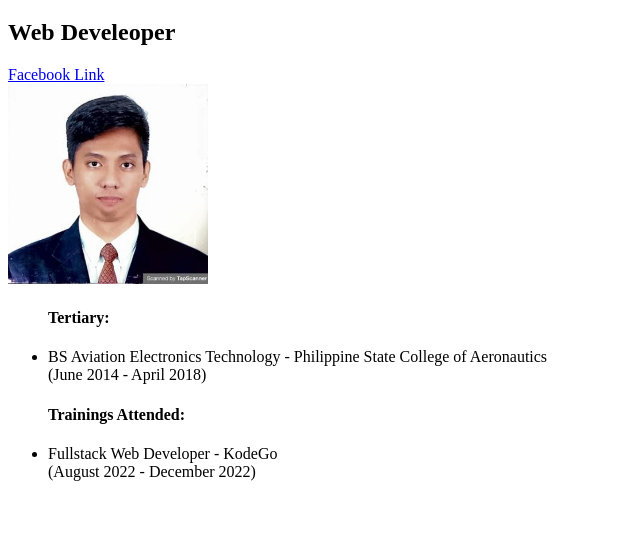
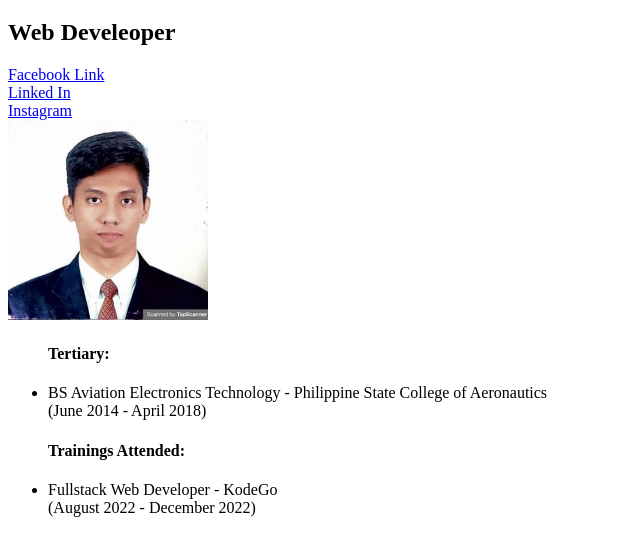
Before and after one commit to ka-roger/html-css, a plain HTML site: page exercise1.html in a window 1280 px wide. Shown: the part 61-616 px from the top of the page, without its empty margins (0-640 px from the left). Drawn offline with Linux system fonts and the light colour scheme; files whose address does not match are found by name.

Commit message:
Added link for Instagram & LinkedIn

```diff
--- a/exercise1.html
+++ b/exercise1.html
@@ -10,6 +10,9 @@
         <h2>Web Develeoper</h2>
 
         <a href="https://www.facebook.com/profile.php?id=100015735009077" target="_blank">Facebook Link</a> <br>
+        <a href="https://www.linkedin.com/in/rg-briones-14b01a241/">Linked In</a> <br>
+        <a href="https://www.instagram.com/ka_r0ger/">Instagram</a> <br>
+
         <img src="D:\Desktop\KODEGO\Assignment\image\1x1.png" height="200" width="200"> </img>
     <ul>
 <h4>Tertiary:</h4>
```
